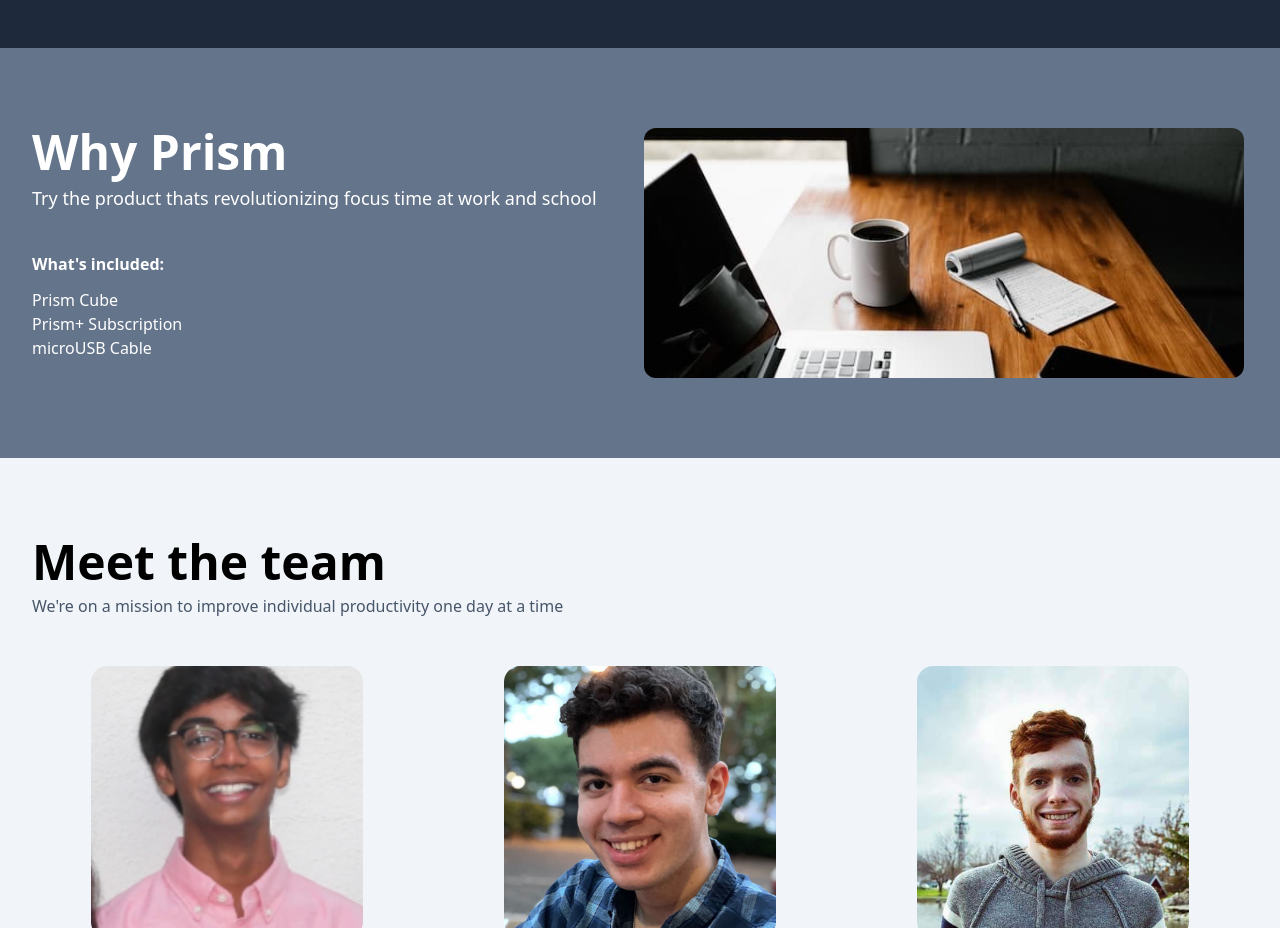
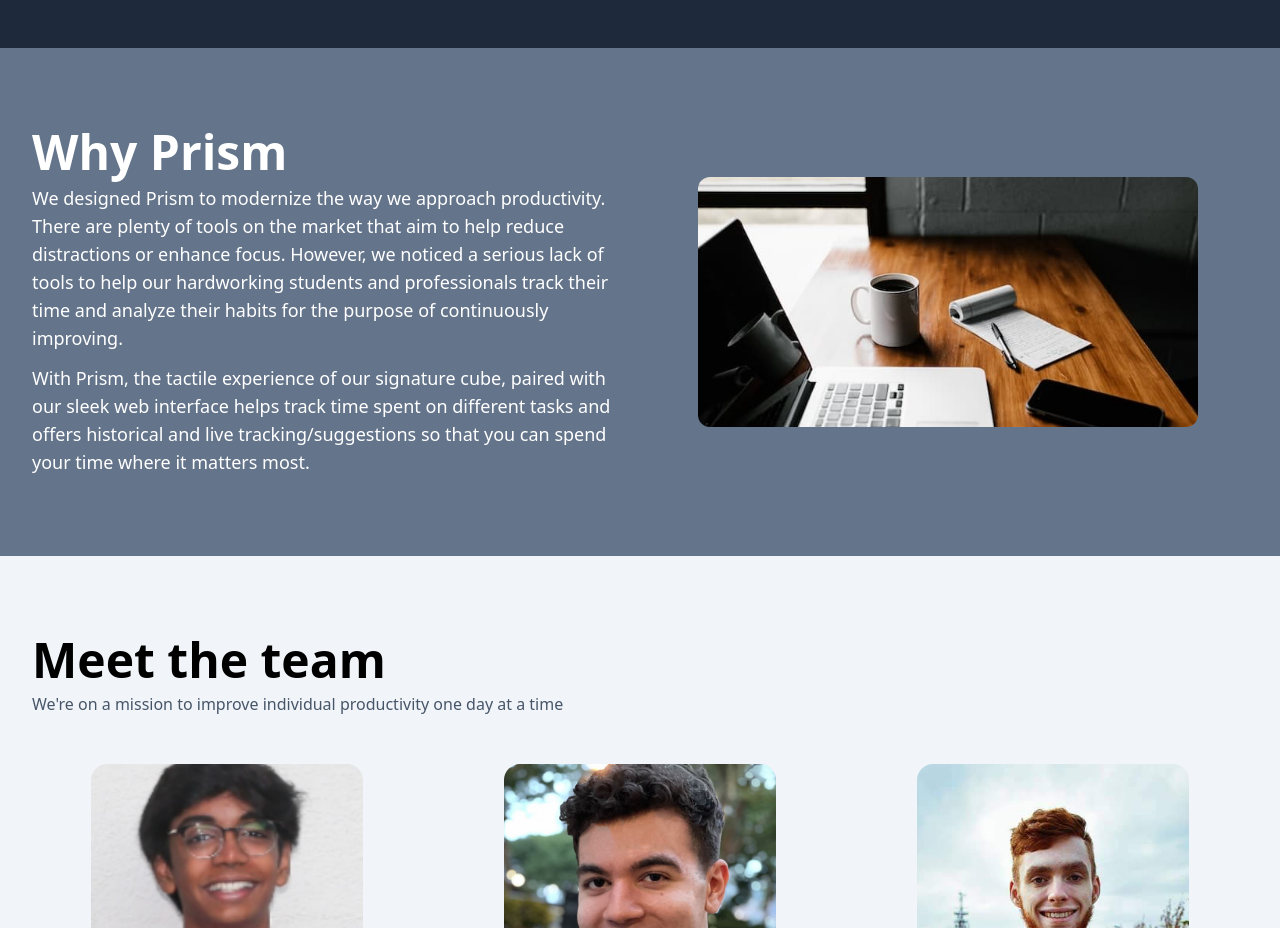
Before and after one commit to mikedelgaudio/seniordesign_marketing, a React (Vite) app: page / in a window 1280 px wide. Shown: the part 1220-2148 px from the top of the page. Built offline with nearby package versions, Linux system fonts and the light colour scheme.

Commit message:
add in gantt chart

```diff
--- a/src/components/Home/Features/motto.component.tsx
+++ b/src/components/Home/Features/motto.component.tsx
@@ -7,33 +7,37 @@ const Motto = () => {
       className="relative py-12 lg:py-20 bg-slate-500 text-white"
     >
       <div className="mx-auto max-w-7xl px-4 sm:px-6 lg:px-8">
-        <div className="grid grid-cols-1 sm:grid-cols-2">
+        <div className="grid grid-cols-1 sm:grid-cols-2 gap-4">
           <div>
             <div>
               <h2 className="text-3xl lg:text-5xl font-bold">Why Prism</h2>
-              <p className="pt-2 text-lg">
-                Try the product thats revolutionizing focus time at work and
-                school
-              </p>
-            </div>
-
-            <div className="pt-10">
-              <h3 className="font-bold">What's included:</h3>
-              <ul className="list-style-none flex flex-col pt-3">
-                <li>Prism Cube</li>
-                <li>Prism+ Subscription</li>
-                <li>microUSB Cable</li>
-              </ul>
+              <div className="flex flex-col gap-3 pt-2">
+                <p className="text-lg">
+                  We designed Prism to modernize the way we approach
+                  productivity. There are plenty of tools on the market that aim
+                  to help reduce distractions or enhance focus. However, we
+                  noticed a serious lack of tools to help our hardworking
+                  students and professionals track their time and analyze their
+                  habits for the purpose of continuously improving.
+                </p>
+                <p className="text-lg">
+                  With Prism, the tactile experience of our signature cube,
+                  paired with our sleek web interface helps track time spent on
+                  different tasks and offers historical and live
+                  tracking/suggestions so that you can spend your time where it
+                  matters most.
+                </p>
+              </div>
             </div>
           </div>
           <div className="flex items-center justify-center pt-6 sm:pt-0">
             <img
-              className="object-cover h-[250px] w-[600px] rounded-xl"
+              className="object-cover h-[250px] w-[500px] rounded-xl"
               src={motto}
               alt={"Banner"}
               aria-hidden="true"
               height={250}
-              width={600}
+              width={500}
             />
           </div>
         </div>
--- a/src/components/Timeline/Concepts/concepts.timeline.component.tsx
+++ b/src/components/Timeline/Concepts/concepts.timeline.component.tsx
@@ -10,7 +10,7 @@ const Concepts = () => {
       </h2>
       <div className="flex flex-col items-center justify-center">
         <img
-          className="object-cover w-[500px] h-[300px] lg:w-[1000px] lg:h-[400px] rounded-2xl"
+          className="object-contain w-[500px] h-[300px] lg:w-[1000px] lg:h-[400px] rounded-2xl"
           src={concept1}
           alt="Concept Art 1"
           loading="lazy"
@@ -18,7 +18,7 @@ const Concepts = () => {
           width={1000}
         />
         <img
-          className="object-cover w-[500px] h-[300px] lg:w-[1000px] lg:h-[400px] rounded-2xl"
+          className="object-contain w-[500px] h-[300px] lg:w-[1000px] lg:h-[400px] rounded-2xl"
           src={concept2}
           alt="Concept Art 2"
           loading="lazy"
@@ -26,7 +26,7 @@ const Concepts = () => {
           width={1000}
         />
         <img
-          className="object-cover w-[500px] h-[300px] lg:w-[1000px] lg:h-[400px] rounded-2xl"
+          className="object-contain w-[500px] h-[300px] lg:w-[1000px] lg:h-[400px] rounded-2xl"
           src={concept3}
           alt="Concept Art 2"
           loading="lazy"
--- a/src/components/Timeline/Gantt/gantt.timeline.component.tsx
+++ b/src/components/Timeline/Gantt/gantt.timeline.component.tsx
@@ -1,3 +1,5 @@
+import p2 from "../../../assets/concepts/p2.pdf";
+
 const Gantt = () => {
   return (
     <div className="flex flex-col gap-4">
@@ -5,20 +7,7 @@ const Gantt = () => {
         Gantt Chart
       </h2>
       <div className="flex flex-col items-center justify-center">
-        <img
-          className="object-cover w-[500px] h-[300px] lg:w-[1000px] lg:h-[400px] rounded-2xl"
-          src="https://via.placeholder.com/1000x400"
-          alt="Gnatt Chart"
-          loading="eager"
-          height={400}
-          width={1000}
-        />
-        <p className="max-w-[1000px]">
-          Lorem ipsum dolor sit, amet consectetur adipisicing elit. Odit optio
-          error aliquam assumenda consequuntur nesciunt eligendi nemo inventore,
-          fuga a iste iure praesentium corporis natus. Id eos suscipit
-          asperiores itaque!
-        </p>
+        <iframe src={p2} className="w-full max-h-96 min-h-[500px]"></iframe>
       </div>
     </div>
   );
```
Also changed, not shown: 1 other file (tests, documents, lock files or other folders).
